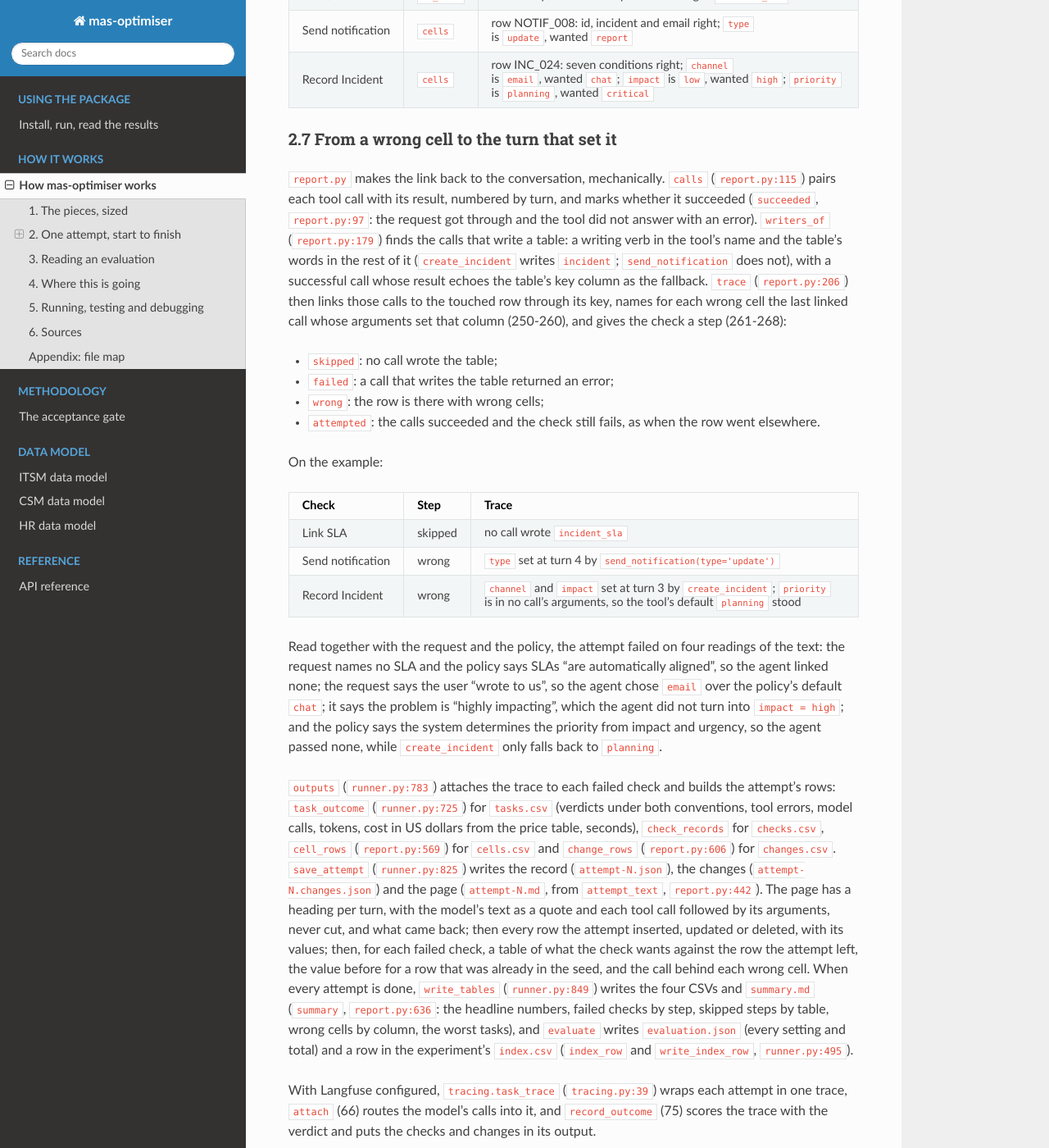
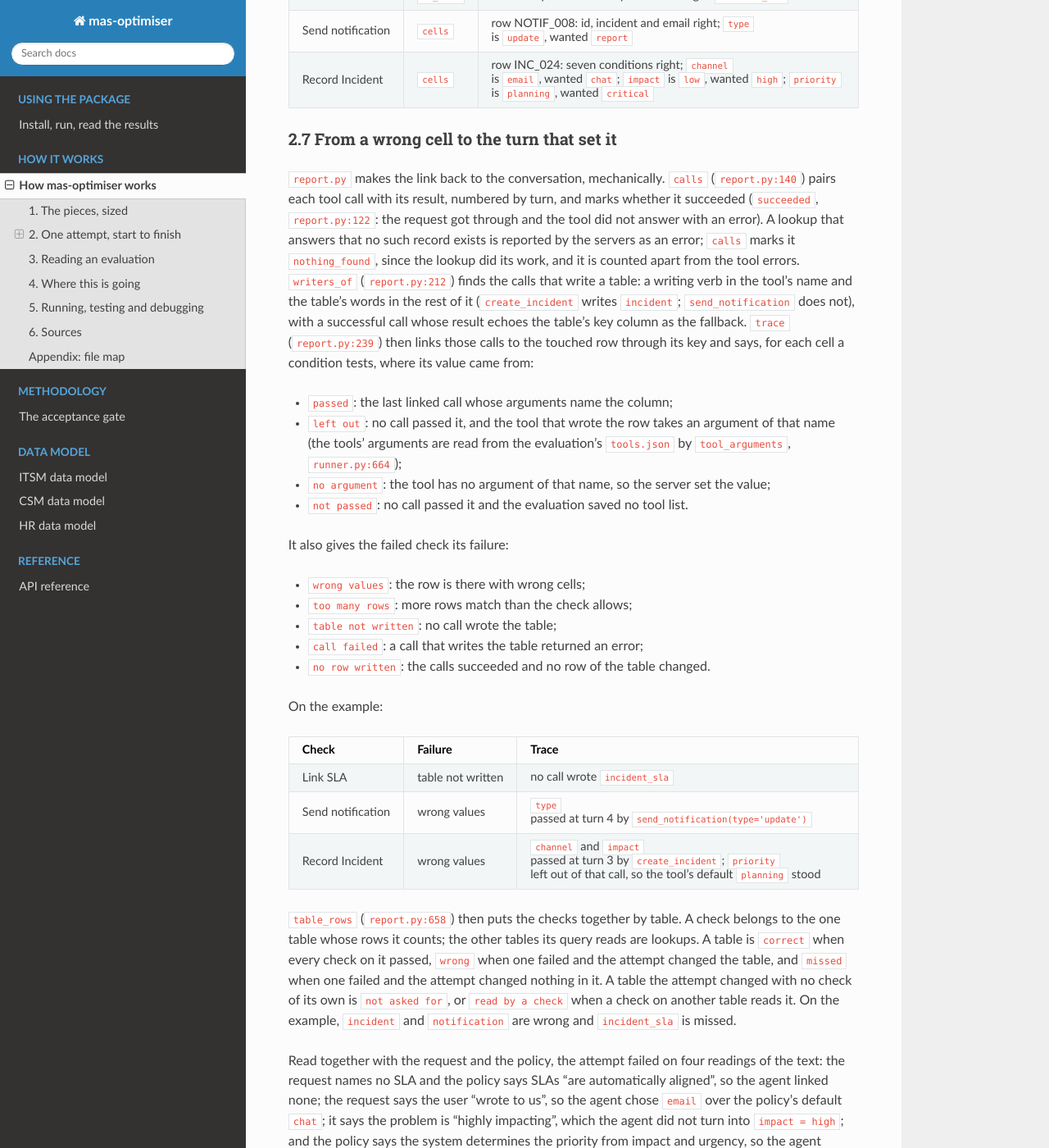
Before and after one commit to muck-or-mack/mas-optimiser, a Sphinx documentation site: the page built from docs/how-it-works.md, in a window 1280 px wide and 1400 px high, scrolled down 5569 px. Shown: the whole window at 82% size. Built offline with Sphinx 7.4.7 and the Read the Docs theme 3.1.0, drawn with Linux system fonts in a browser that asks for light colours; some of the changed text lies outside the part shown.

Commit message:
tables.csv says how each attempt did on each table the checks look at, in place of changes.csv; cells carry wanted, found and where the value came from; failures.csv ranks the failures; a lookup that finds no record is not a tool error

```diff
--- a/docs/how-it-works.md
+++ b/docs/how-it-works.md
@@ -245,7 +245,7 @@ under `docs/data-model/`) and the seed file's inserts. The example changed
 two tables: one row inserted in `incident`, one in `notification`.
 
 Then each failed check goes through `diagnosis.diagnose`
-(`diagnosis.py:115`). The query is read by `sql.parse` (`sql.py:184`), the
+(`diagnosis.py:116`). The query is read by `sql.parse` (`sql.py:184`), the
 one place in the package that reads SQL: the structure (count or single
 value, the main table, which table a condition reads) comes from sqlglot's
 syntax tree of the query, and the text of each condition is cut out of the
@@ -273,30 +273,52 @@ The example's diagnosis:
 ### 2.7 From a wrong cell to the turn that set it
 
 `report.py` makes the link back to the conversation, mechanically.
-`calls` (`report.py:115`) pairs each tool call with its result, numbered by
-turn, and marks whether it succeeded (`succeeded`, `report.py:97`: the
-request got through and the tool did not answer with an error).
-`writers_of` (`report.py:179`) finds the calls that write a table: a
+`calls` (`report.py:140`) pairs each tool call with its result, numbered by
+turn, and marks whether it succeeded (`succeeded`, `report.py:122`: the
+request got through and the tool did not answer with an error). A lookup
+that answers that no such record exists is reported by the servers as an
+error; `calls` marks it `nothing_found`, since the lookup did its work, and
+it is counted apart from the tool errors.
+`writers_of` (`report.py:212`) finds the calls that write a table: a
 writing verb in the tool's name and the table's words in the rest of it
 (`create_incident` writes `incident`; `send_notification` does not), with a
 successful call whose result echoes the table's key column as the fallback.
-`trace` (`report.py:206`) then links those calls to the touched row through
-its key, names for each wrong cell the last linked call whose arguments set
-that column (250-260), and gives the check a step (261-268):
+`trace` (`report.py:239`) then links those calls to the touched row through
+its key and says, for each cell a condition tests, where its value came
+from:
 
-- `skipped`: no call wrote the table;
-- `failed`: a call that writes the table returned an error;
-- `wrong`: the row is there with wrong cells;
-- `attempted`: the calls succeeded and the check still fails, as when the
-  row went elsewhere.
+- `passed`: the last linked call whose arguments name the column;
+- `left out`: no call passed it, and the tool that wrote the row takes an
+  argument of that name (the tools' arguments are read from the
+  evaluation's `tools.json` by `tool_arguments`, `runner.py:664`);
+- `no argument`: the tool has no argument of that name, so the server set
+  the value;
+- `not passed`: no call passed it and the evaluation saved no tool list.
+
+It also gives the failed check its failure:
+
+- `wrong values`: the row is there with wrong cells;
+- `too many rows`: more rows match than the check allows;
+- `table not written`: no call wrote the table;
+- `call failed`: a call that writes the table returned an error;
+- `no row written`: the calls succeeded and no row of the table changed.
 
 On the example:
 
-| Check | Step | Trace |
+| Check | Failure | Trace |
 |---|---|---|
-| Link SLA | skipped | no call wrote `incident_sla` |
-| Send notification | wrong | `type` set at turn 4 by `send_notification(type='update')` |
-| Record Incident | wrong | `channel` and `impact` set at turn 3 by `create_incident`; `priority` is in no call's arguments, so the tool's default `planning` stood |
+| Link SLA | table not written | no call wrote `incident_sla` |
+| Send notification | wrong values | `type` passed at turn 4 by `send_notification(type='update')` |
+| Record Incident | wrong values | `channel` and `impact` passed at turn 3 by `create_incident`; `priority` left out of that call, so the tool's default `planning` stood |
+
+`table_rows` (`report.py:658`) then puts the checks together by table. A
+check belongs to the one table whose rows it counts; the other tables its
+query reads are lookups. A table is `correct` when every check on it
+passed, `wrong` when one failed and the attempt changed the table, and
+`missed` when one failed and the attempt changed nothing in it. A table
+the attempt changed with no check of its own is `not asked for`, or `read
+by a check` when a check on another table reads it. On the example,
+`incident` and `notification` are wrong and `incident_sla` is missed.
 
 Read together with the request and the policy, the attempt failed on four
 readings of the text: the request names no SLA and the policy says SLAs
@@ -307,26 +329,30 @@ turn into `impact = high`; and the policy says the system determines the
 priority from impact and urgency, so the agent passed none, while
 `create_incident` only falls back to `planning`.
 
-`outputs` (`runner.py:783`) attaches the trace to each failed check and
-builds the attempt's rows: `task_outcome` (`runner.py:725`) for `tasks.csv`
-(verdicts under both conventions, tool errors, model calls, tokens, cost in
-US dollars from the price table, seconds), `check_records` for
-`checks.csv`, `cell_rows` (`report.py:569`) for `cells.csv` and
-`change_rows` (`report.py:606`) for `changes.csv`. `save_attempt`
-(`runner.py:825`) writes the record (`attempt-N.json`), the changes
+`outputs` (`runner.py:816`) attaches the trace to each failed check and
+builds the attempt's rows: `task_outcome` (`runner.py:746`) for `tasks.csv`
+(verdicts under both conventions, the tables with a check on them by
+result, tool errors and lookups that found nothing, model calls, tokens,
+cost in US dollars from the price table, seconds), `check_records` for
+`checks.csv`, `cell_rows` (`report.py:618`) for `cells.csv` (each cell
+wanted against found, and where its value came from) and `table_rows` for
+`tables.csv`. `save_attempt`
+(`runner.py:860`) writes the record (`attempt-N.json`), the changes
 (`attempt-N.changes.json`) and the page (`attempt-N.md`, from
-`attempt_text`, `report.py:442`). The page has a heading per turn, with the
+`attempt_text`, `report.py:487`). The page has a heading per turn, with the
 model's text as a quote and each tool call followed by its arguments, never
 cut, and what came back; then every row the attempt inserted, updated or
 deleted, with its values; then, for each failed check, a table of what the
 check wants against the row the attempt left, the value before for a row
 that was already in the seed, and the call behind each wrong cell. When
 every attempt is done, `write_tables`
-(`runner.py:849`) writes the four CSVs and `summary.md` (`summary`,
-`report.py:636`: the headline numbers, failed checks by step, skipped
-steps by table, wrong cells by column, the worst tasks), and `evaluate`
+(`runner.py:884`) writes the four CSVs, `failures.csv` (each kind of
+failure by table and column, with the attempts and tasks it occurs in,
+most frequent first) and `summary.md` (`summary`, `report.py:721`: the
+headline numbers, failed checks by failure, tables not written, wrong
+cells by column, the worst tasks), and `evaluate`
 writes `evaluation.json` (every setting and total) and a row in the experiment's
-`index.csv` (`index_row` and `write_index_row`, `runner.py:495`).
+`index.csv` (`index_row` and `write_index_row`, `runner.py:496`).
 
 With Langfuse configured, `tracing.task_trace` (`tracing.py:39`) wraps each
 attempt in one trace, `attach` (66) routes the model's calls into it, and
@@ -360,12 +386,14 @@ are enough to reproduce a verdict.
 ## 3. Reading an evaluation
 
 Start at `summary.md` in the evaluation folder: the headline table, then
-"What went wrong" (failed checks by step, steps skipped by table, cells
-wrong by column), then the worst tasks. Open a task's `attempt-N.md` for
+"What went wrong" (failed checks by failure, tables not written, cells
+wrong by column), then the worst tasks. `tables.csv` says, for each attempt
+and table, whether the attempt got the table right, and `failures.csv`
+ranks what went wrong across the evaluation. Open a task's `attempt-N.md` for
 the request, the turns, the changes and every check with its condition
 table and trace. `cells.csv` is the same information for every failed
-check at once, one row per touched row and condition, with the turn and
-tool that set a wrong cell; `checks.csv` has every check's verdict under
+check at once, one row per touched row and condition, wanted against
+found, with the turn and tool the value came from; `checks.csv` has every check's verdict under
 both conventions. The README's "Reading the results" section lists every
 column. `tools.json` holds every tool the domain server offered, with
 its description and argument schema, so a reader can see what the agent
@@ -392,7 +420,7 @@ per rung and compares each rung with the one below on the validation tasks:
 
 The optimiser starts from `planner`. A proposer (an LLM, offline)
 reads the failures of the training tasks as the measure reports them
-(failed checks by step, wrong cells by column, excerpts of the failing
+(failed checks by failure, wrong cells by column, excerpts of the failing
 turns) and proposes one edit to `harness.yaml`. The candidate runs on the
 validation tasks through the runner of section 2, and an acceptance gate
 compares it with the current harness task by task. Accepted edits
@@ -424,14 +452,14 @@ What goes wrong, and where to look:
 
 | Symptom | Meaning | Where |
 |---|---|---|
-| `error: domain server ... is not answering` | the Docker servers are down | `check_servers`, `runner.py:610`; start them and rerun |
-| `ANTHROPIC_API_KEY is not set` | no `.env`, or the key missing from it | `load_model`, `runner.py:663` |
+| `error: domain server ... is not answering` | the Docker servers are down | `check_servers`, `runner.py:611`; start them and rerun |
+| `ANTHROPIC_API_KEY is not set` | no `.env`, or the key missing from it | `load_model`, `runner.py:684` |
 | a `tasks.csv` row with `error` filled and zero checks | the attempt raised before the agent started (a server fault, a bad config) | the record's `error`; the traceback in `evaluation.log` |
 | `diagnosis_error` on the run in `attempt-N.json` | the checks ran but the diagnosis raised; verdicts are intact | `runner.py:193-219` |
-| `report_error` on the run | the trace or the rows raised; the page has no trace | `run_task`, `runner.py:898` |
+| `report_error` on the run | the trace or the rows raised; the page has no trace | `run_task`, `runner.py:956` |
 | a failed check with `kind` empty in `checks.csv` | a query shape the diagnosis cannot take apart (a top-level OR, a GROUP BY, a derived table) | `sql.parse`, `sql.py:184` |
 | an attempt with 50 model calls | the agent hit `max_iterations` | `react.py:34`, `base.py:23` |
-| `tool_errors` above zero | a tool answered with an error; the page marks the call `ERROR` | `succeeded`, `report.py:97` |
+| `tool_errors` above zero | a tool answered with an error; the page marks the call `ERROR`. A lookup that found no record is marked `nothing found` and counted in `lookups_empty` | `succeeded`, `report.py:122` |
 
 
 ## 6. Sources
@@ -462,7 +490,7 @@ is credited in `NOTICE.md` as well.
 | `sql` | EnterpriseOps-Gym check queries; SQLite's rule for a double-quoted name | the two query shapes taken apart, from a survey of every check query in the three domains; a double-quoted name read as a column only where the schema has one | `sql.parse` |
 | `states` | own design | the final database read back page by page and compared with the seed by primary key, so the record holds the changes and a scoring change re-scores instead of re-running; the rebuild from seed plus changes | `states.read_state`, `diff`, `rebuild` |
 | `states` | the EnterpriseOps-Gym servers | the facts worked around: the attempt's database deleted after the checks, pages of at most 100 rows, columns a server stamps at load | `states.STAMPED`, `read_state` |
-| `report` | own design | the attempt page, the three CSV tables, the summary, and the trace from a wrong cell to the turn and tool call that set it | `report.attempt_text`, `trace`, `cell_rows`, `summary` |
+| `report` | own design | the attempt page, the CSV tables, the summary, the result of each table, and the trace from a cell to the turn and tool call its value came from | `report.attempt_text`, `trace`, `cell_rows`, `table_rows`, `summary` |
 | `rescore` | own design | an evaluation recomputed from its saved records and changes, the checks run locally as the executor would | `rescore.rescore`, `local_runner` |
 | `rebuild` | own design | one attempt's final database written as a SQLite file | `rebuild.rebuild_attempt` |
 | `seeds` | EnterpriseOps-Gym `benchmark/mcp_client.py` | `delete_database` imported; `create_database_from_file` reproduced as `server_database` with the same endpoint and payload (see `NOTICE.md`) | `seeds.server_database` |
```
Also changed, not shown: other parts of docs/how-it-works.md (+17 -17 lines), README.md (+25 -16 lines), 10 other files.
